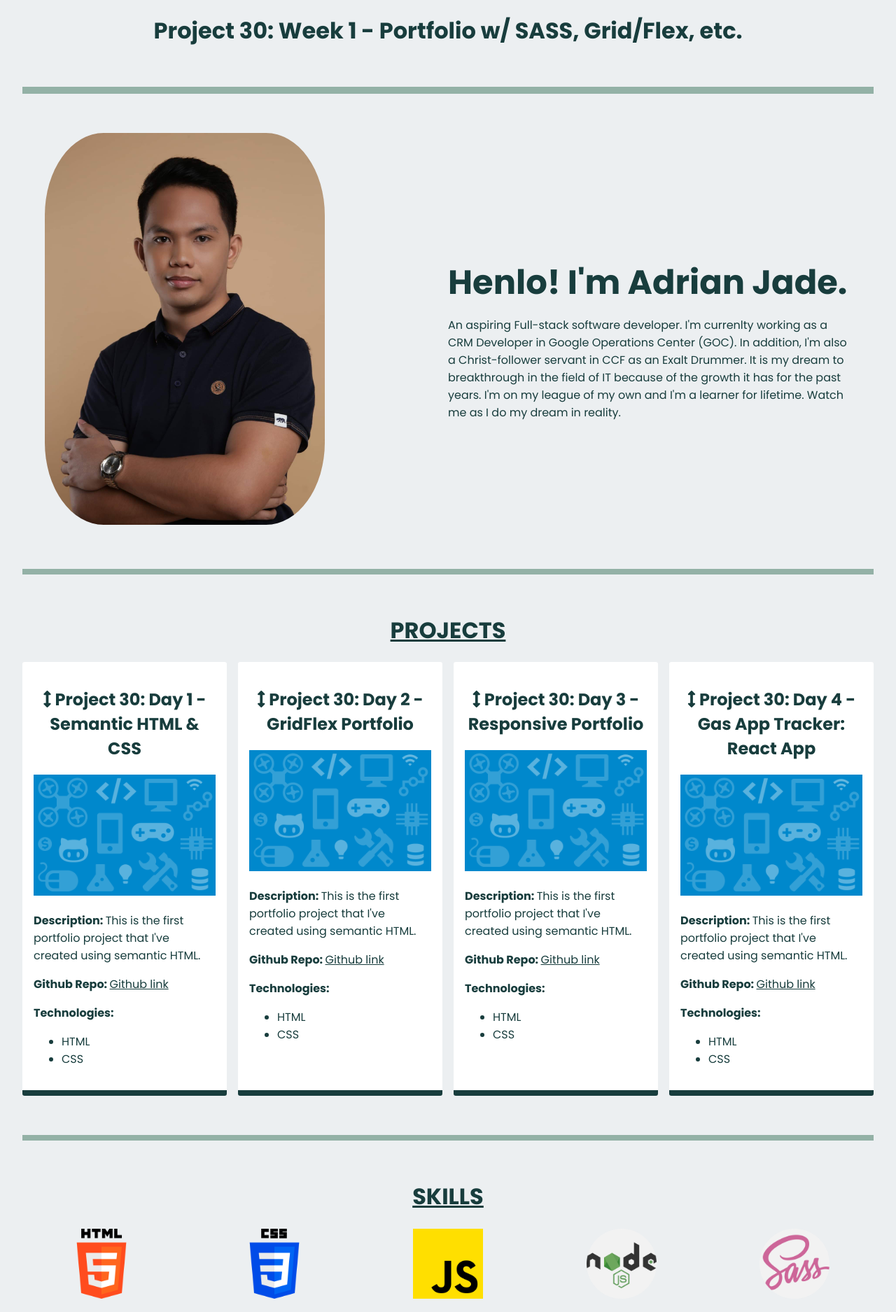
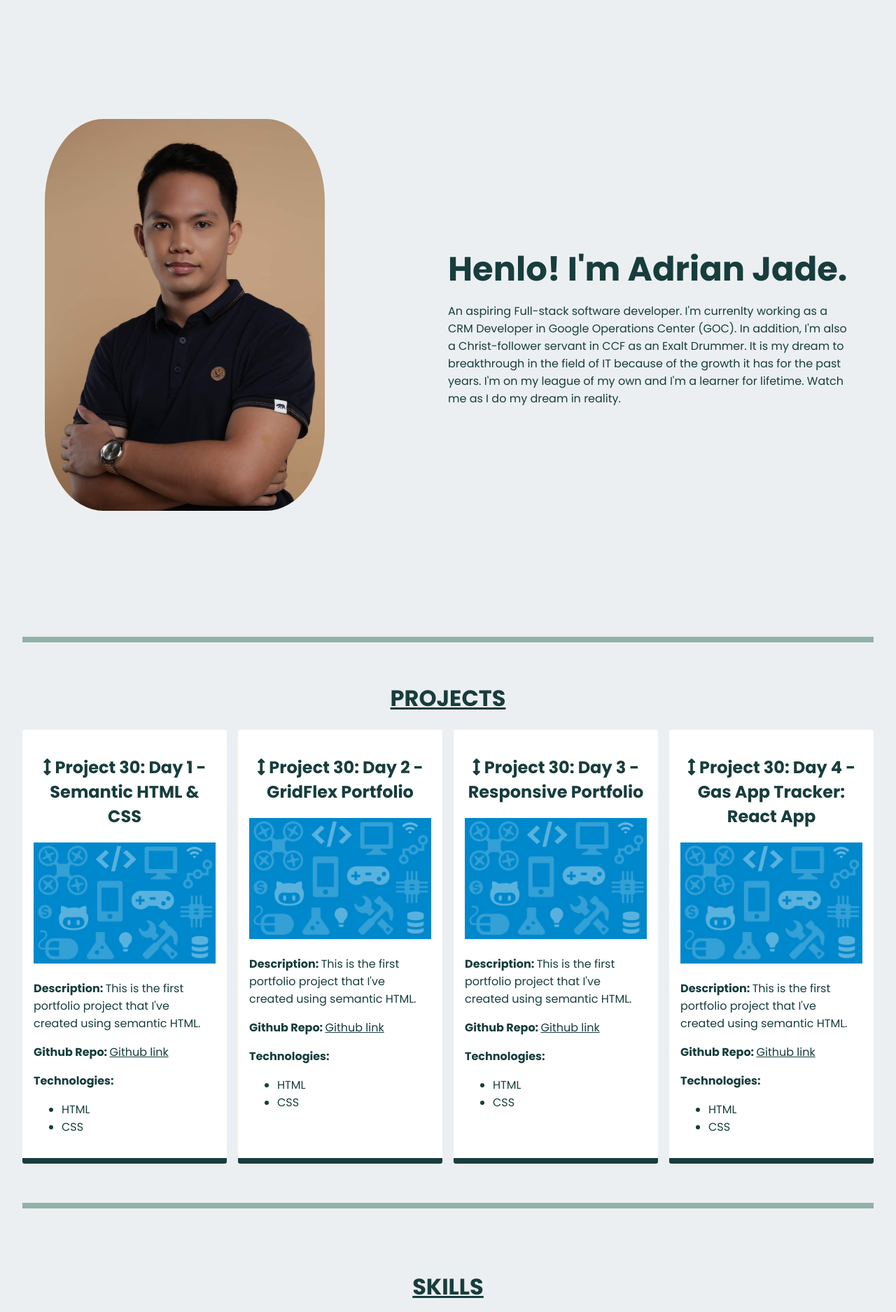
Before and after one commit to adrianjadev/p30-week1-project, a plain HTML site: page index.html in a window 1280 px wide. Shown: the part 60-1935 px from the top of the page at 70% size. Drawn offline with Linux system fonts and the light colour scheme.

Commit message:
refactored  some styles

```diff
--- a/index.html
+++ b/index.html
@@ -13,8 +13,8 @@
     <!-- Nav section -->
     <nav class="navbar">
             <ul>
-                <li><a class="logo" href="#"><span id="logo-text">< jadev<span id="logo_slash">/</span></span>></a></li>
-                <li><a href="#hr-about">About</a></li>
+                <li><a class="logo" href="#hr"><span id="logo-text">< jadev<span id="logo_slash">/</span></span>></a></li>
+                <li><a href="#hr">About</a></li>
                 <li><a href="#hr-project">Project</a></li>
                 <li><a href="#hr-skills">Skills</a></li>
                 <li><a href="#hr-education">Education</a></li>
@@ -26,10 +26,10 @@
     <div id="wrapper-main">
         <!-- Home section -->
         <div class="header">
-            <h1>Project 30: Week 1 - Portfolio w/ SASS, Grid/Flex, etc.</h1>
+            <!-- <h1>Project 30: Week 1 - Portfolio w/ SASS, Grid/Flex, etc.</h1> -->
         </div>
 
-        <hr class="hr-breaker-no-padding" id="hr-about">
+        <hr class="hr-breaker-no-padding" id="hr">
 
         <!-- About section -->
         <section id="wrapper-about">
@@ -46,7 +46,7 @@
 
         <!-- Projects Section -->
         <h1 id="project" class="section-title">Projects</h1>
-        <div id="wrapper-grid-projects">
+        <section id="wrapper-grid-projects">
             <div class="container">
                 <h2 class="project-title">
                     <i class="fas fa-arrows-alt-v" aria-hidden="true"></i>
@@ -103,13 +103,13 @@
                     <li>CSS</li>
                 </ul>
             </div>
-        </div>
+        </section>
 
         <hr class="hr-breaker" id="hr-skills">
 
         <!-- Skills Section -->
+            <h1 id="skills" class="section-title">Skills</h1>
             <div id="wrapper-skills">
-            <h1 id="skills" class="section-title">Skills</h1>
                     <div class="container">
                         <img src="./images/skills-icon/html-5.png" alt="html5 icon">
                         <img src="./images/skills-icon/css-3.png" alt="css3 icon">
--- a/styles/_partials/_about.scss
+++ b/styles/_partials/_about.scss
@@ -3,6 +3,9 @@
     grid-template-columns: repeat(2, 1fr);
     align-items: center;
     margin: 2em;
+    margin-top: -2em;
+    justify-content: center;
+    height: 100vh;
 
     .column-1 {
         #ajdm_picture {
--- a/styles/_partials/_skills.scss
+++ b/styles/_partials/_skills.scss
@@ -1,7 +1,15 @@
+#skills {
+    padding-top: 1em;
+}
+
 #wrapper-skills {
+    display: flex;
     align-items: center;
     justify-content: center;
     text-align: center;
+    flex-direction: column;
+    height: 100vh;
+    margin-top: -10em;
 
     .container {
         display: grid;
--- a/styles/_partials/_variables.scss
+++ b/styles/_partials/_variables.scss
@@ -21,6 +21,10 @@ $fz-section-title: 1.5em;
     margin: 3.5em 0;
 }
 
+#hr {
+    visibility: hidden;
+}
+
 .hr-breaker-no-padding {
     border: 0;
     height: 0.6em;
```
Also changed, not shown: styles/_partials/_education.scss (line endings or trailing spaces), styles/styles.css, 1 other file. Lines whose indentation alone changed are shown as unchanged.
